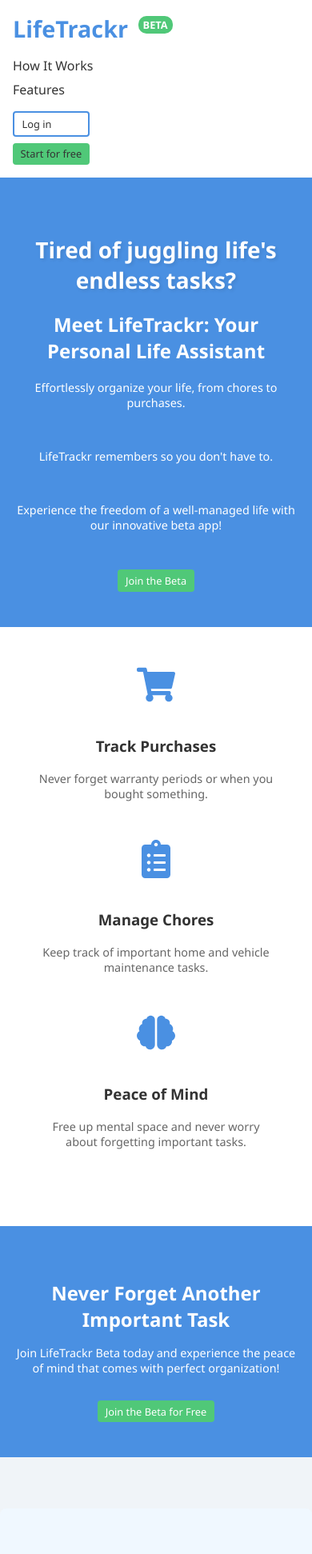
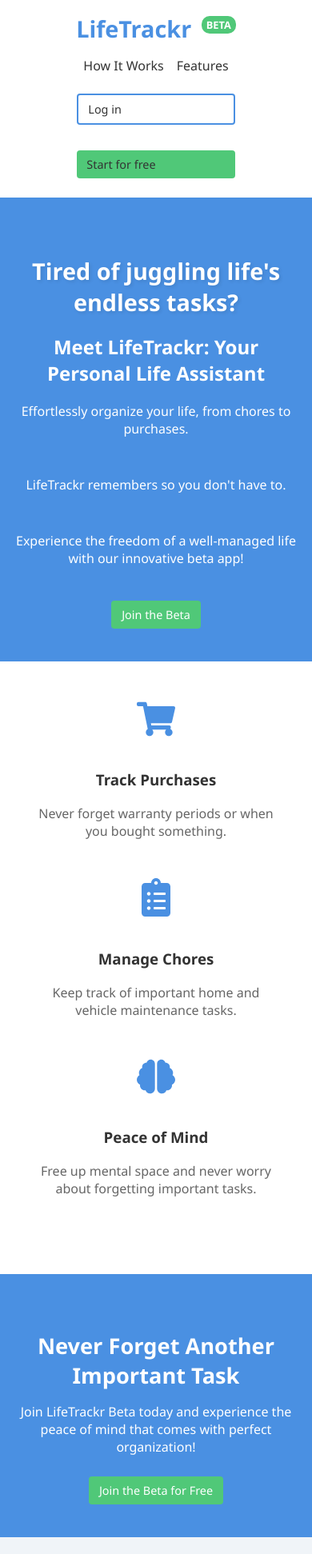
Before and after one commit to partha14/Lifetrackr, a Next.js app: page / in a window 390 px wide. Shown: the top 1943 px of the page at 80% size. Built offline with nearby package versions, Linux system fonts and the light colour scheme.

Commit message:
style: enhance mobile experience and optimize layouts

```diff
--- a/styles/Dashboard.module.css
+++ b/styles/Dashboard.module.css
@@ -608,7 +608,7 @@
   }
 
   .main {
-    margin-top: 60px;
+    margin-top: 70px;
     padding: 1rem;
   }
 
@@ -618,7 +618,11 @@
     left: 0;
     right: 0;
     z-index: 999;
-    padding: 0.5rem 1rem;
+    padding: 0.75rem 1rem;
+    display: flex;
+    justify-content: space-between;
+    align-items: center;
+    background-color: var(--background-color);
   }
 
   .mobileMenuButton {
@@ -631,24 +635,70 @@
   }
 
   .appNameMain {
-    font-size: 1.2rem;
+    font-size: 1.3rem;
   }
 
   .cardGrid {
     grid-template-columns: 1fr;
-    gap: 1rem;
+    gap: 1.5rem;
   }
 
   .headerContainer {
     flex-direction: column;
     align-items: flex-start;
-    gap: 1rem;
-    padding: 1rem;
+    gap: 1.5rem;
+    padding: 1.5rem;
   }
 
   .buttonGroup {
     width: 100%;
-    justify-content: space-between;
+    display: flex;
+    flex-wrap: wrap;
+    gap: 1rem;
+  }
+
+  .title {
+    font-size: 1.5rem;
+  }
+
+  .button {
+    padding: 0.75rem 1rem;
+    font-size: 1rem;
+    flex: 1 0 calc(50% - 0.5rem);
+    min-width: 120px;
+  }
+
+  .form {
+    padding: 1rem;
+  }
+
+  .input, .textarea {
+    font-size: 1rem;
+    padding: 0.75rem;
+  }
+
+  .card {
+    padding: 1.5rem;
+  }
+
+  .purchaseTitle, .choreTitle {
+    font-size: 1.3rem;
+  }
+
+  .purchasePrice, .purchaseDate, .purchaseNotes,
+  .choreDate, .choreRecurring, .chorePeriod, .choreNotes {
+    font-size: 1rem;
+  }
+
+  .navLink {
+    padding: 1rem;
+    font-size: 1.1rem;
+  }
+}
+
+@media (max-width: 480px) {
+  .appNameMain {
+    font-size: 1.1rem;
   }
 
   .title {
@@ -656,17 +706,12 @@
   }
 
   .button {
-    padding: 0.5rem 0.75rem;
-    font-size: 0.8rem;
+    padding: 0.6rem 0.8rem;
+    font-size: 0.9rem;
   }
 
-  .form {
-    padding: 0.5rem;
-  }
-
-  .input, .textarea {
-    font-size: 0.9rem;
-    padding: 0.5rem;
+  .cardGrid {
+    gap: 1rem;
   }
 
   .card {
@@ -681,37 +726,10 @@
   .choreDate, .choreRecurring, .chorePeriod, .choreNotes {
     font-size: 0.9rem;
   }
-}
 
-@media (max-width: 480px) {
-  .appNameMain {
+  .navLink {
+    padding: 0.75rem;
     font-size: 1rem;
-  }
-
-  .title {
-    font-size: 1.1rem;
-  }
-
-  .button {
-    padding: 0.4rem 0.6rem;
-    font-size: 0.75rem;
-  }
-
-  .cardGrid {
-    gap: 0.75rem;
-  }
-
-  .card {
-    padding: 0.75rem;
-  }
-
-  .purchaseTitle, .choreTitle {
-    font-size: 1rem;
-  }
-
-  .purchasePrice, .purchaseDate, .purchaseNotes,
-  .choreDate, .choreRecurring, .chorePeriod, .choreNotes {
-    font-size: 0.8rem;
   }
 }
 .footer {
--- a/styles/Home.module.css
+++ b/styles/Home.module.css
@@ -350,15 +350,17 @@
 @media (max-width: 768px) {
   .nav {
     flex-direction: column;
-    align-items: flex-start;
+    align-items: center;
     padding: 1rem;
   }
 
   .navLinks, .authLinks {
     margin-top: 1rem;
     display: flex;
-    flex-direction: column;
-    gap: 0.5rem;
+    flex-direction: row;
+    gap: 1rem;
+    flex-wrap: wrap;
+    justify-content: center;
   }
 
   .navLinks a, .authLinks a {
@@ -373,58 +375,74 @@
 
   .feature {
     margin-bottom: 2rem;
+    width: 100%;
+    max-width: 300px;
   }
 
-  .hero {
+  .hero, .cta {
     padding: 3rem 1rem;
   }
 
   .hero h1 {
+    font-size: 2.2rem;
+  }
+
+  .hero p, .cta p {
+    font-size: 1.1rem;
+  }
+
+  .cta h2 {
     font-size: 2rem;
+  }
+
+  .loginButton, .signupButton, .ctaButton {
+    padding: 0.6rem 1rem;
+    font-size: 1rem;
+    width: 100%;
+    max-width: 200px;
+    margin: 0.5rem auto;
+  }
+
+  .aiChatbox {
+    flex-direction: column;
+    align-items: flex-start;
+  }
+
+  .aiIcon {
+    margin-bottom: 0.5rem;
+  }
+
+  .staticTextBox {
+    width: 100%;
+    height: auto;
+    min-height: 80px;
+  }
+}
+
+@media (max-width: 480px) {
+  .hero h1 {
+    font-size: 1.8rem;
   }
 
   .hero p, .cta p {
     font-size: 1rem;
   }
 
-  .cta {
-    padding: 3rem 1rem;
+  .cta h2 {
+    font-size: 1.7rem;
   }
 
-  .cta h2 {
-    font-size: 1.75rem;
+  .feature h2 {
+    font-size: 1.3rem;
+  }
+
+  .feature p {
+    font-size: 1rem;
   }
 
   .loginButton, .signupButton, .ctaButton {
-    padding: 0.4rem 0.8rem;
+    padding: 0.5rem 0.8rem;
     font-size: 0.9rem;
-  }
-}
-
-@media (max-width: 480px) {
-  .hero h1 {
-    font-size: 1.75rem;
-  }
-
-  .hero p, .cta p {
-    font-size: 0.9rem;
-  }
-
-  .cta h2 {
-    font-size: 1.5rem;
-  }
-
-  .feature h2 {
-    font-size: 1.25rem;
-  }
-
-  .feature p {
-    font-size: 0.9rem;
-  }
-
-  .loginButton, .signupButton, .ctaButton {
-    padding: 0.3rem 0.6rem;
-    font-size: 0.8rem;
   }
 }
 .aiChatbox {
```
